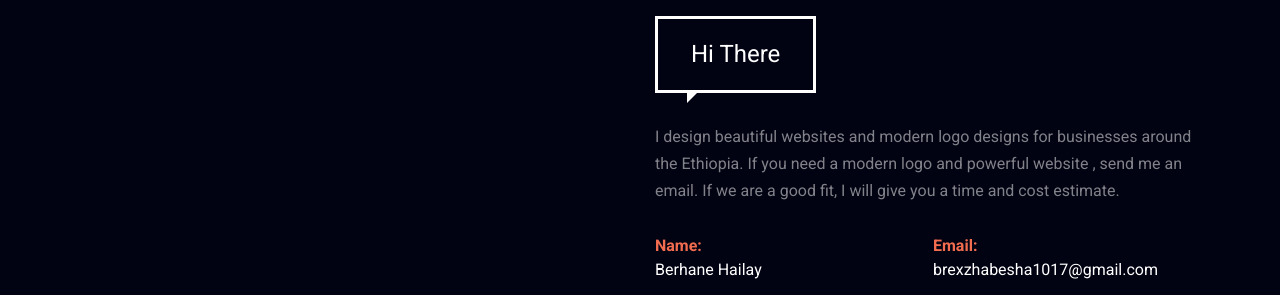
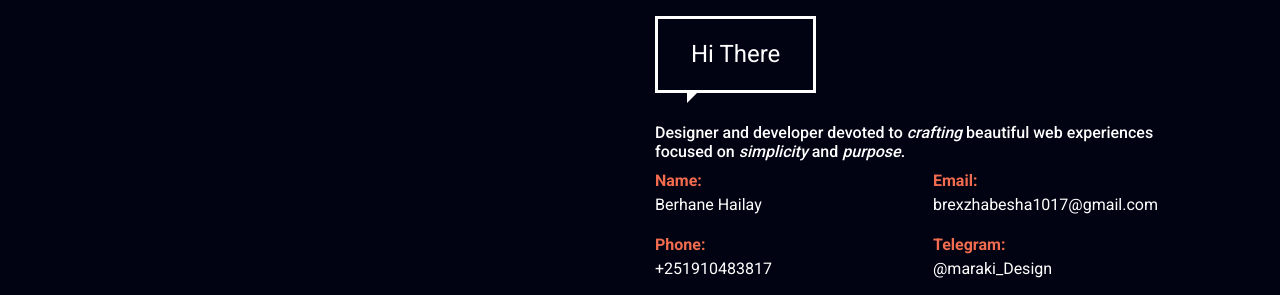
Before and after one commit to Maraki21/p0rtfolio, a plain HTML site: page index.html in a window 1280 px wide. Shown: the part 1960-2255 px from the top of the page. Drawn offline with nearby package versions, Linux system fonts and the light colour scheme.

Commit message:
about meedited

```diff
--- a/index.html
+++ b/index.html
@@ -437,12 +437,11 @@
               </div>
               <div class="col-md-6">
                 <h4 class="ts-bubble-border">Hi There</h4>
-                <p>
-                  I design beautiful websites and modern logo designs for
-                  businesses around the Ethiopia. If you need a modern logo and
-                  powerful website , send me an email. If we are a good fit, I
-                  will give you a time and cost estimate.
-                </p>
+                <h6>
+                  Designer and developer devoted to <i>crafting</i> beautiful
+                  web experiences focused on <i>simplicity</i> and
+                  <i>purpose</i>.
+                </h6>
                 <dl class="ts-column-count-2">
                   <dt>Name:</dt>
                   <dd>Berhane Hailay</dd>
```
